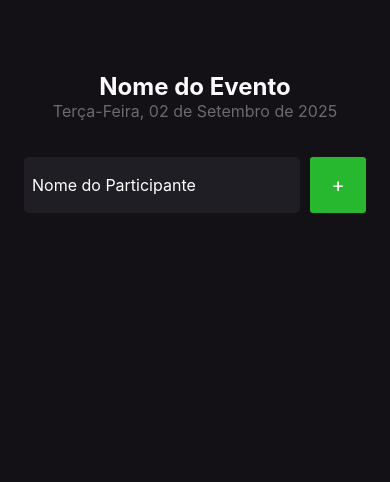
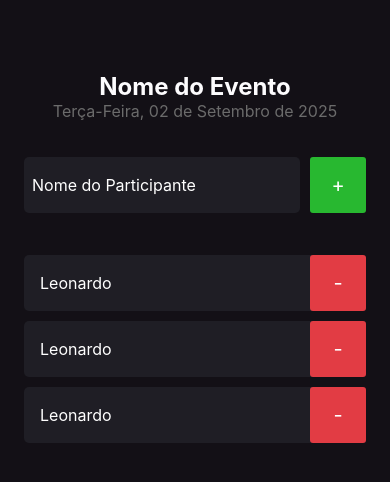
Before and after one commit to LeoAnders/im-here-event-track, a React Native app: screen / in a window 390 px wide. Shown: the top 482 px of the page. Built offline with nearby package versions, Linux system fonts and the light colour scheme.

Commit message:
feat: criar component participant

```diff
--- /dev/null
+++ b/src/components/Participant/index.tsx
@@ -0,0 +1,17 @@
+import { Text, View, TextInput, TouchableOpacity } from "react-native";
+import { styles } from './styles'
+
+export function Participant() {
+  function handleparticipantDelete() {
+  }
+
+  return (
+    <View style={styles.container} >
+      <Text style={styles.name}>Leonardo</Text>
+
+      <TouchableOpacity style={styles.button} onPress={handleparticipantDelete}>
+        <Text style={styles.buttonText}> - </Text>
+      </TouchableOpacity>
+    </View >
+  )
+}
--- /dev/null
+++ b/src/components/Participant/styles.ts
@@ -0,0 +1,31 @@
+import { StyleSheet } from "react-native";
+
+export const styles = StyleSheet.create({
+  container: {
+    width: '100%',
+    backgroundColor: '#1F1E25',
+    borderRadius: 5,
+    flexDirection: 'row',
+    alignItems: 'center',
+    marginBottom: 10,
+  },
+  name: {
+    flex: 1,
+    color: '#FFF',
+    fontSize: 16,
+    marginLeft: 16,
+  },
+  button: {
+    width: 56,
+    height: 56,
+    backgroundColor: '#E23C44',
+    borderRadius: 3,
+    justifyContent: 'center',
+    alignItems: 'center',
+    alignSelf: "flex-start",
+  },
+  buttonText: {
+    color: '#FFF',
+    fontSize: 20
+  },
+})
--- a/src/screens/Home/index.tsx
+++ b/src/screens/Home/index.tsx
@@ -1,9 +1,9 @@
 import { Text, View, TextInput, TouchableOpacity } from "react-native";
 import { styles } from './styles'
+import { Participant } from "@/src/components/Participant";
 
 export function Home() {
   function handleparticipantAdd() {
-    console.log("Show de bola");
   }
 
   return (
@@ -22,6 +22,9 @@
         </TouchableOpacity>
       </View>
 
+      <Participant />
+      <Participant />
+      <Participant />
     </View>
   );
 }
--- a/src/screens/Home/styles.ts
+++ b/src/screens/Home/styles.ts
@@ -20,7 +20,7 @@
   input: {
     flex: 1,
     backgroundColor: '#1F1E25',
-    color: '#FFFF',
+    color: '#FFF',
     height: 56,
     borderRadius: 5,
     fontSize: 16,
@@ -37,7 +37,7 @@
     marginLeft: 10
   },
   buttonText: {
-    color: '#FFFF',
+    color: '#FFF',
     fontSize: 20
   },
   form: {
```
